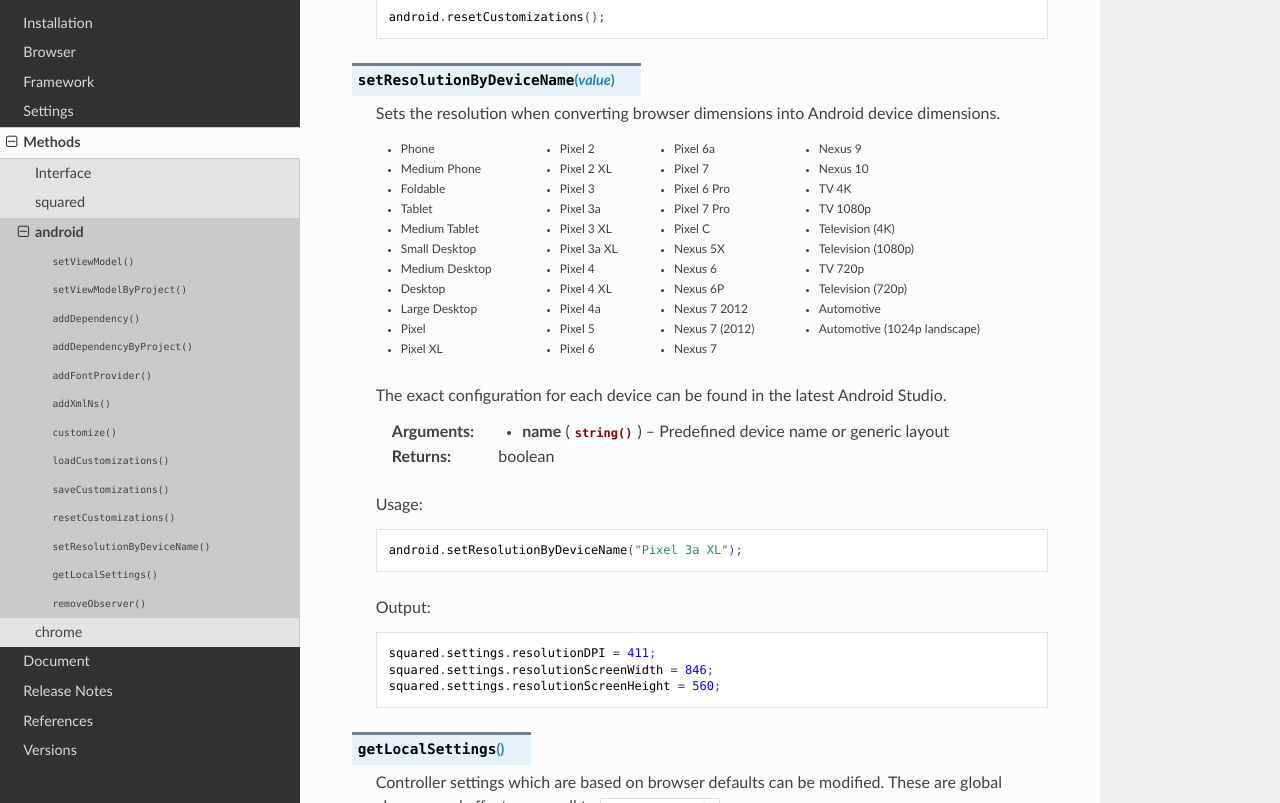
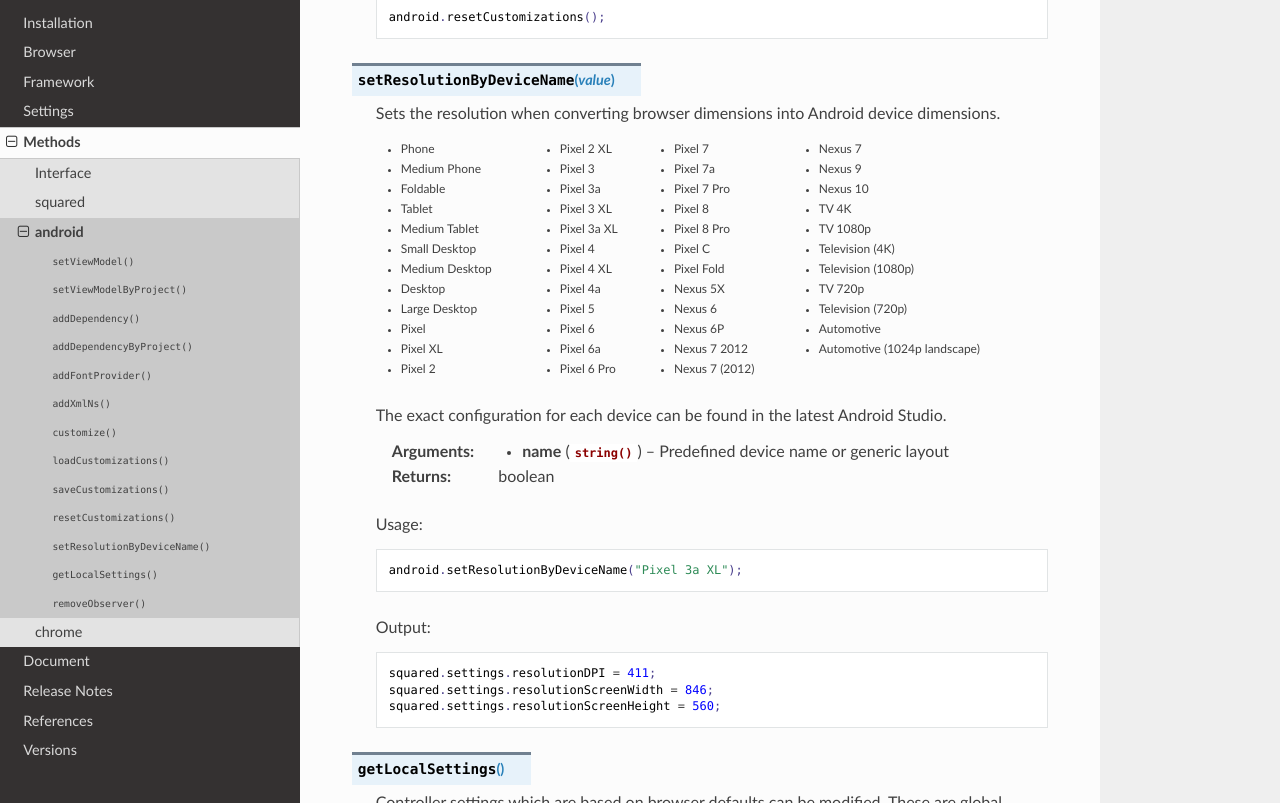
Before and after one commit to anpham6/android-docs, a Sphinx documentation site: the page built from source/methods/android.rst, in a window 1280 px wide and 900 px high, scrolled down 4774 px, cut to the strip 97-900 px from the top of the window. Built offline with Sphinx 7.4.7 and the Read the Docs theme 2.0.0, drawn with Linux system fonts in a browser that asks for light colours.

Commit message:
Android: Device resolution names were updated.

```diff
--- a/source/methods/android.rst
+++ b/source/methods/android.rst
@@ -258,10 +258,14 @@
     * Pixel 5
     * Pixel 6
     * Pixel 6a
+    * Pixel 6 Pro
     * Pixel 7
-    * Pixel 6 Pro
+    * Pixel 7a
     * Pixel 7 Pro
+    * Pixel 8
+    * Pixel 8 Pro
     * Pixel C
+    * Pixel Fold
     * Nexus 5X
     * Nexus 6
     * Nexus 6P
```
